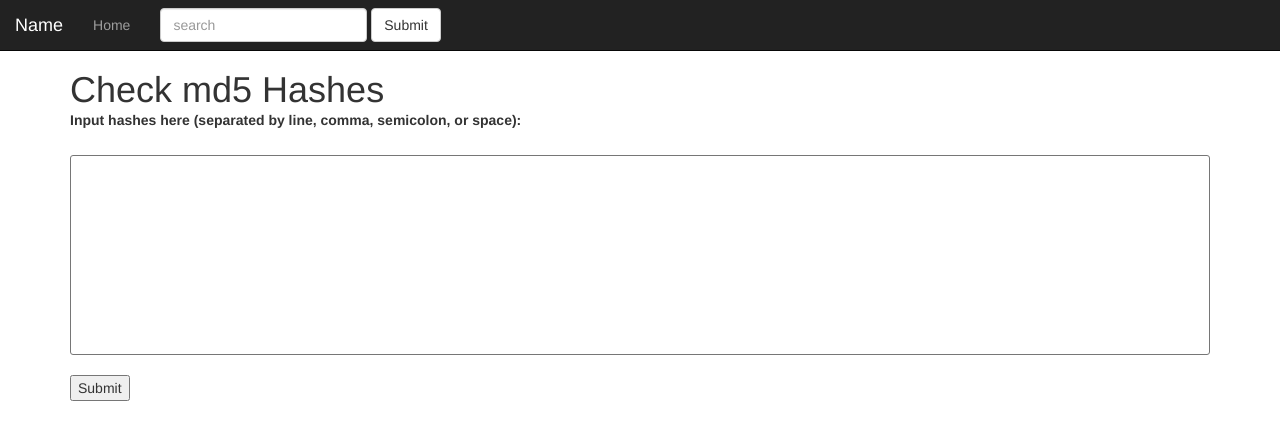
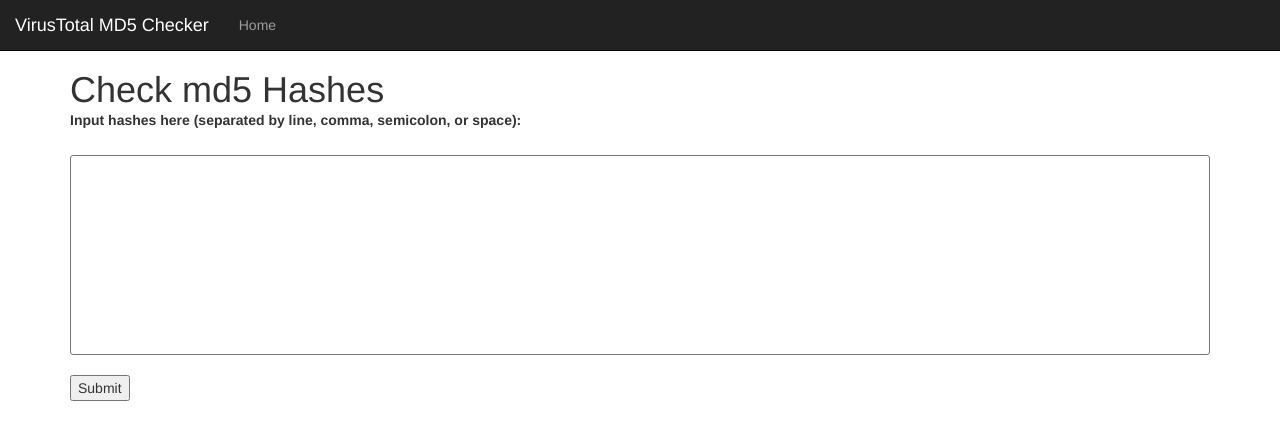
Before and after one commit to uiucseclab/virustotal-md5-checker, a website: page public/index.html in a window 1280 px wide. Drawn offline with nearby package versions, Linux system fonts and the light colour scheme; some packages are replaced by stand-ins of ours; files that its build step writes are made by us from their sources.

Commit message:
Removed search from navbar

```diff
--- a/public/index.html
+++ b/public/index.html
@@ -1,7 +1,7 @@
 <!doctype html>
 <html lang="en" ng-app="app">
     <head>
-        <title>Title</title>
+        <title>VirusTotal MD5 Checker</title>
 
         <meta charset="UTF-8">
         <meta name="viewport" content="width=device-width, user-scalable=no, initial-scale=1.0, maximum-scale=1.0, minimum-scale=1.0">
@@ -22,19 +22,13 @@
                             <span class="icon-bar"></span>
                             <span class="icon-bar"></span>
                         </button>
-                        <a class="navbar-brand" href="/">Name</a>
+                        <a class="navbar-brand" href="#/">VirusTotal MD5 Checker</a>
                     </div>
 
                     <div id="navbar-content" class="navbar-collapse collapse">
                         <ul class="nav navbar-nav">
                             <li><a href="#/">Home</a></li>
                         </ul>
-                        <form class="navbar-form navbar-left" role="search">
-                            <div class="form-group">
-                                <input type="text" class="form-control" placeholder="search">
-                            </div>
-                            <button type="submit" class="btn btn-default">Submit</button>
-                        </form>
                     </div>
                 </div>
             </nav>
```
